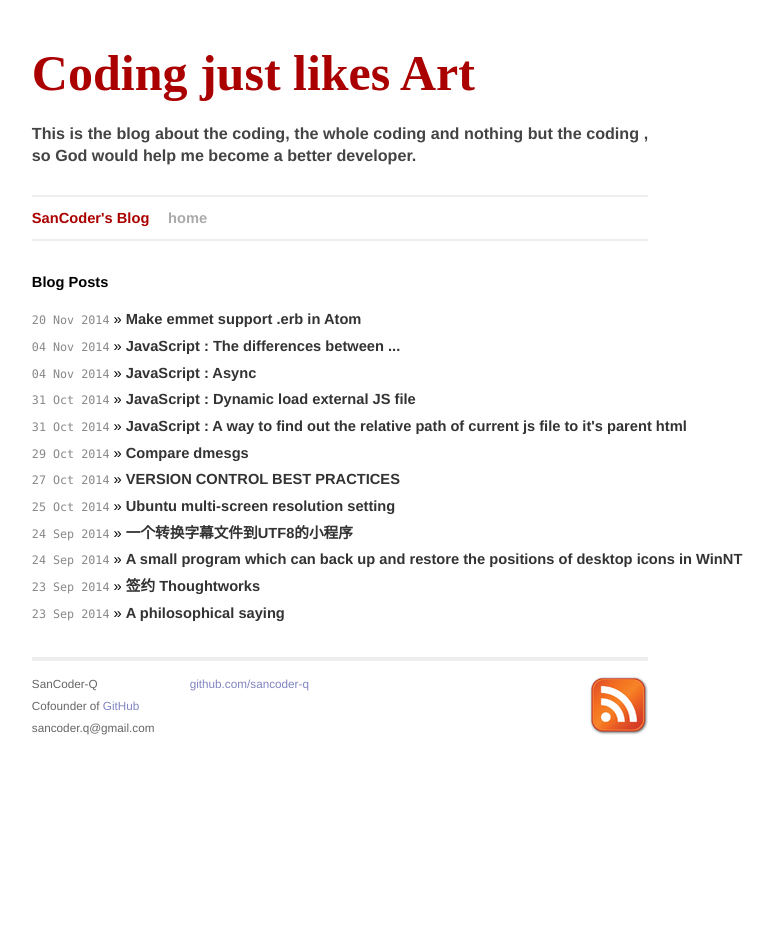
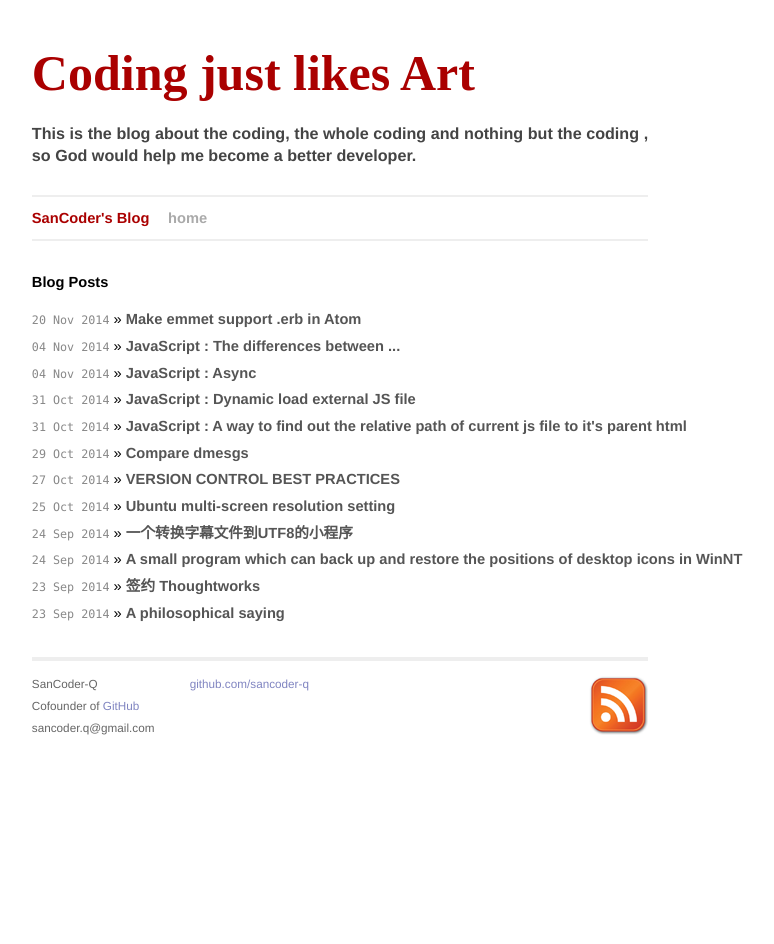
Before and after one commit to SanCoder-Q/sancoder-q.github.io, a Jekyll site: the page built from index.html, in a window 1280 px wide. Shown: the whole page, without its empty margins (300-1074 px from the left). Built offline with Jekyll 4.4.1, drawn with Linux system fonts in a browser that asks for light colours; Markdown is read by kramdown in place of the engine named in the settings; comment, search, counter and statistics services are not loaded.

Commit message:
[SanCoder] - related

```diff
--- a/css/screen.css
+++ b/css/screen.css
@@ -35,7 +35,7 @@ p {
 }
 
 a {
-  color: #333;
+  color: #555;
   text-decoration: blink;
 }
 
```
